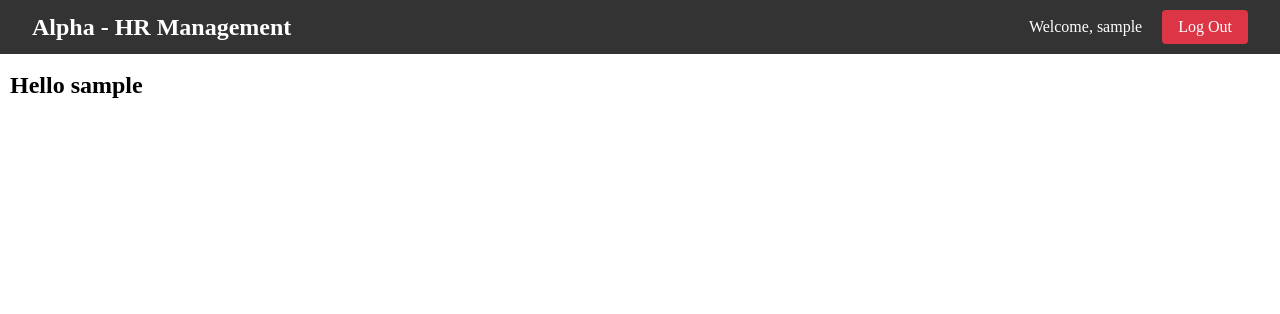
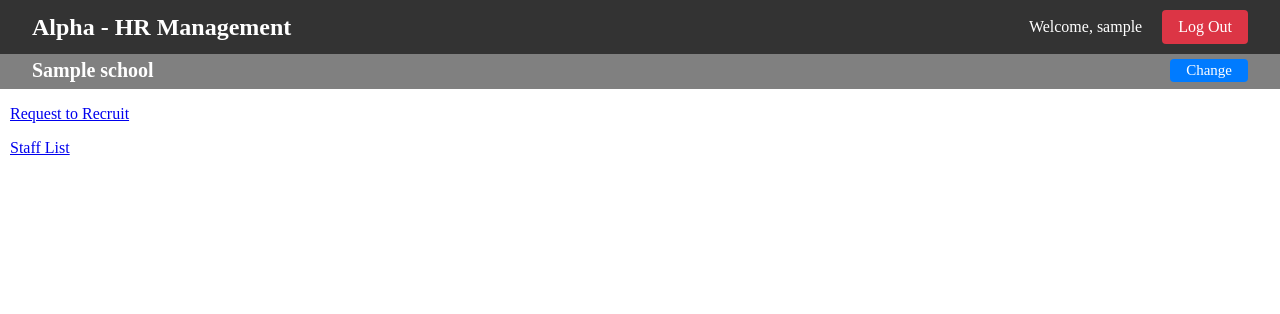
Before and after one commit to ow344/flaskexample, a Flask app: page /user in a window 1280 px wide. Shown: the top 314 px of the page. Run offline with Flask 3, Linux system fonts and the light colour scheme; a user stored in the database is signed in; tables that the repository leaves empty hold one stand-in row (values such as "Sample post").

Commit message:
Wrapper to load school to session

```diff
--- /dev/null
+++ b/templates/user/base-user.html
@@ -0,0 +1,61 @@
+{% extends "base.html" %}
+{% block content2 %}
+
+<div class="wide">
+    <div class="wide-content">
+
+<h1>{{ session['active_school_name'] }}</h1>
+<a class="change-button"  href="#">Change</a>
+</div>
+</div>
+
+{% endblock %}
+
+{% block content %}
+
+
+
+{% block schoolcontent %}
+{% endblock %}
+
+
+<style>
+    .wide {
+        color: white;
+        background-color: grey;
+
+    }
+    .wide-content {
+        color: white;
+        /* width: 95%; */
+        background-color: grey;
+        padding: 7px;
+        display: flex;
+        justify-content: space-between;
+        align-items: center;
+        max-width: 95%;
+        margin: 0 auto;
+    }
+
+    .wide h1 {
+    font-size: 20px;
+    margin: 0;
+}
+
+.change-button {
+    font-size: 15px;
+    background-color: #007bff;
+    padding: 3px 16px;
+    border-radius: 4px;
+    text-decoration: none;
+    color: #fff;
+}
+
+.change-button:hover {
+    background-color: #0056b3;
+}
+
+
+</style>
+
+{% endblock %}
--- a/templates/user/self.html
+++ b/templates/user/self.html
@@ -1,12 +1,8 @@
-{% extends "base.html" %}
-{% block content %}
+{% extends "user/base-user.html" %}
+{% block schoolcontent %}
 
-
-<body>
-    <div class="container">
-        <h2>Hello {{current_user.username}}</h2>
-    </div>
-</body>
+<p><a href="#">Request to Recruit</a></p>
+<p><a href="#">Staff List</a></p>
 
 
 {% endblock %}
--- a/views.py
+++ b/views.py
@@ -4,13 +4,20 @@ from forms import LoginForm, RegistrationForm
 from flask import render_template, redirect, url_for, flash, session, request
 from flask_login import login_user, logout_user, login_required, current_user
 from werkzeug.security import generate_password_hash
-
+from sqlalchemy import and_
 
 ################################  Main  ################################
 main = Blueprint('main', __name__)
 
 @main.route('/')
 def hello_world():
+    if current_user.is_authenticated:
+        if current_user.is_admin:
+            home = url_for('admin.home')
+        else:
+            home = url_for('user.home')
+        return redirect(home)
+
     return render_template('welcome.html')
 
 @main.route('/login', methods=['GET', 'POST'])
@@ -49,9 +56,6 @@ def userpermissions():
     return render_template('admin/userpermissions/self.html', users=User.query.all())
 
 
-
-
-
 @admin.route('/admin/userpermissions/user/<int:user_id>', methods=['GET', 'POST'])
 def userpermissions_user(user_id):
     user=db.session.get(User,user_id)
@@ -84,8 +88,6 @@ def userpermissions_user(user_id):
 
 
 
-
-
 @admin.route('/admin/userpermissions/register', methods=['GET', 'POST'])
 def userpermissions_register():
     form = RegistrationForm()
@@ -102,6 +104,23 @@ def userpermissions_register():
 ################################  User  ################################
 user = Blueprint('user', __name__)
 
+
+@user.before_request
+def run_code_once_per_session():
+    # if 'active_school_id' not in session and current_user.is_authenticated:
+    userschools = UserSchool.query.filter(and_(UserSchool.user_id==current_user.id, UserSchool.primary==True)).first()
+    session['active_school_id'] = userschools.school.id
+    print(userschools.school.id)
+    print(session['active_school_id'])
+    session['active_school_name'] = userschools.school.name
+
+
+
+
+
+
+
+
 @user.route('/user')
 @login_required
 def home():
```
